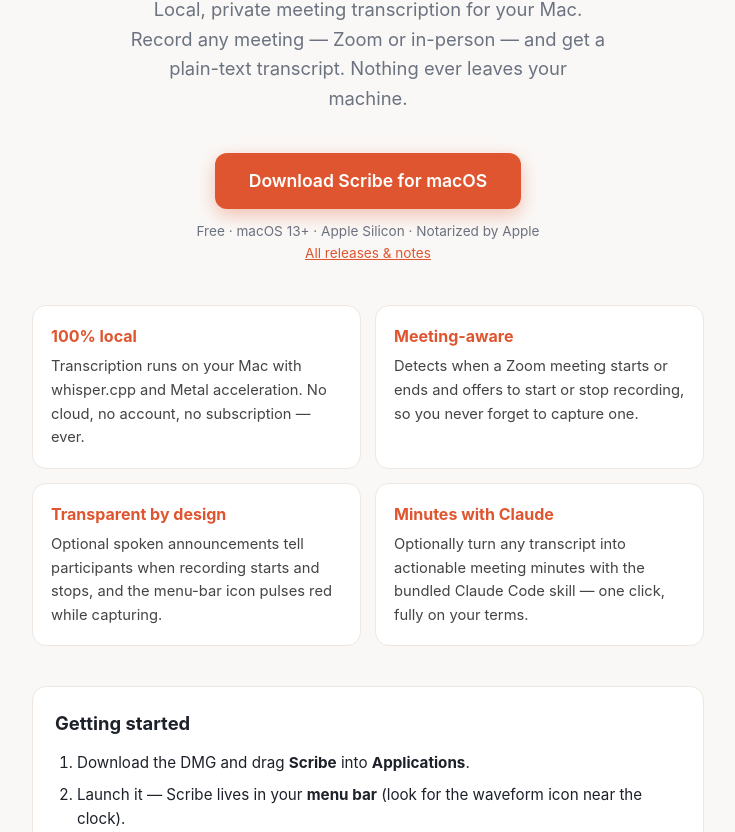
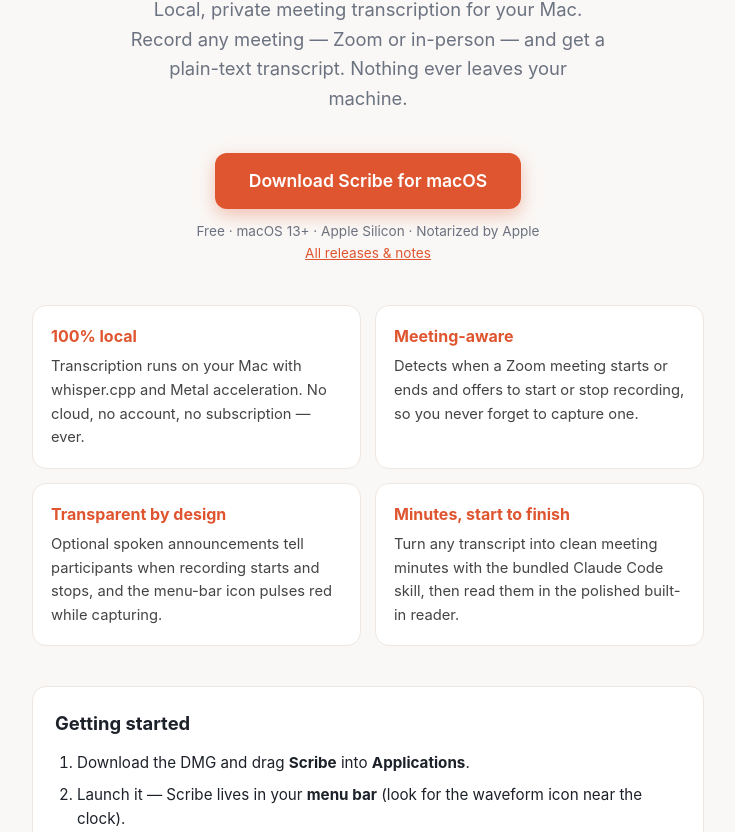
Before and after one commit to brandonjspencer/scribe-releases, a plain HTML site: page index.html in a window 1280 px wide. Shown: the part 268-1100 px from the top of the page, without its empty margins (272-1007 px from the left). Drawn offline with Linux system fonts and the light colour scheme.

Commit message:
landing page: fold the built-in Minutes Reader into the minutes feature card

```diff
--- a/index.html
+++ b/index.html
@@ -175,8 +175,8 @@
       <p>Optional spoken announcements tell participants when recording starts and stops, and the menu-bar icon pulses red while capturing.</p>
     </div>
     <div class="card">
-      <h3>Minutes with Claude</h3>
-      <p>Optionally turn any transcript into actionable meeting minutes with the bundled Claude Code skill — one click, fully on your terms.</p>
+      <h3>Minutes, start to finish</h3>
+      <p>Turn any transcript into clean meeting minutes with the bundled Claude Code skill, then read them in the polished built-in reader.</p>
     </div>
   </div>
 
```
